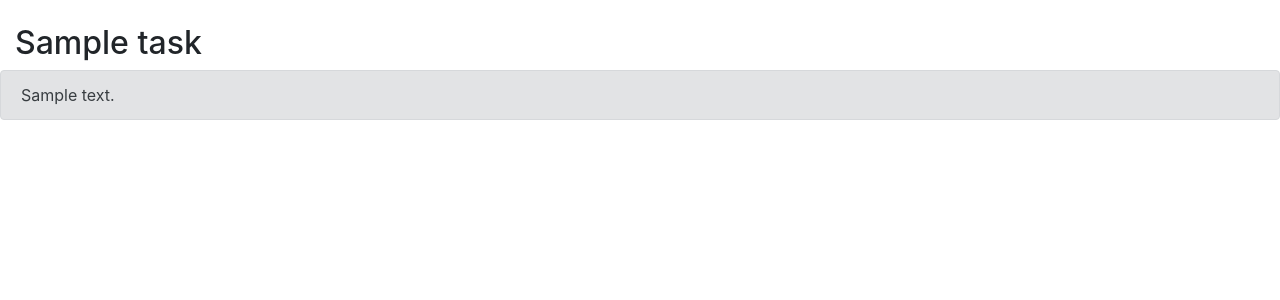
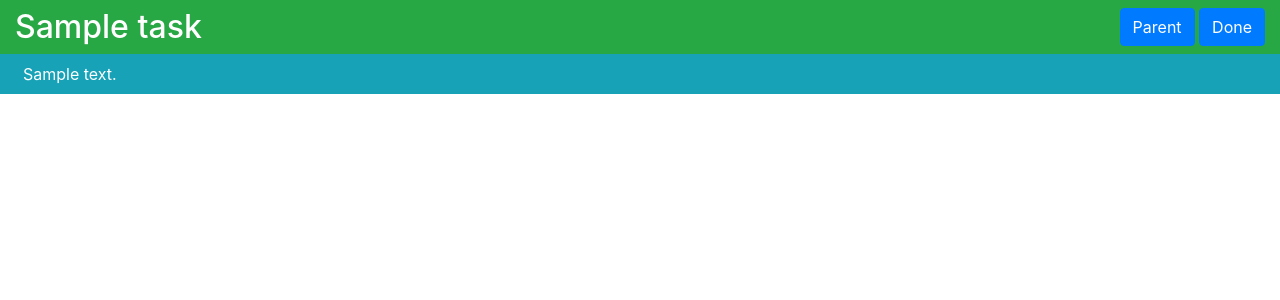
Before and after one commit to Adinetti/TODO-List-site, a Django app: a page that uses tasks/templates/tasks/base.html in a window 1280 px wide. Shown: the part 56-356 px from the top of the page. Run offline with Django 3.2, Linux system fonts and the light colour scheme; a user stored in the database is signed in; tables that the repository leaves empty hold one stand-in row (values such as "Sample post"); some libraries are stand-ins or nearby versions.

Commit message:
Add DoneTask function

```diff
--- a/tasks/models.py
+++ b/tasks/models.py
@@ -20,7 +20,7 @@ class Task(models.Model):
     body = models.TextField()
     tags = models.ManyToManyField(Tag, blank=True)
     parent = models.ForeignKey("self", null=True, blank=True, related_name="children", on_delete=models.CASCADE)
-    is_done = models.BooleanField(default=False)
+    done = models.BooleanField(default=False)
     date_of_creation = models.DateTimeField(auto_now_add=True)
     date_of_ending = models.DateTimeField(null=True, blank=True)
     deadline = models.DateTimeField(null=True, blank=True)
--- a/tasks/templates/tasks/base.html
+++ b/tasks/templates/tasks/base.html
@@ -47,5 +47,6 @@
     {%block content%}
     {%endblock%}
 </body>
-
+{%block javascript%}
+{%endblock%}
 </html>
--- a/tasks/templates/tasks/detail.html
+++ b/tasks/templates/tasks/detail.html
@@ -7,19 +7,77 @@
 
 {%block content%}
 <div class="container-fluid">
-    <br>
-    <div class="row justify-content-center">
-        <div class="col-sm-12 ">
-            <h2>{{main_task.title | capfirst}}</h2>
+    <div class="row pt-2 {%if main_task.done%}bg-success text-white{%endif%}" id="main_task">
+        <div class="col-auto mr-auto">
+            <h2 id="main_task_title">{{main_task.title | capfirst}}</h2>
         </div>
-
+        <div class="col-auto">
+            <a class="btn btn-primary"
+                href="{%if main_task.parent%}{{main_task.parent.get_absolute_url}}{%else%}/{%endif%}"
+                role="button">Parent</a>
+            <button type="button" class="btn btn-primary mr-auto" data-toggle="modal"
+                data-target="#exampleModal">Done</button>
+        </div>
     </div>
-    <div class="row justify-content-center">
-        <div class="col-sm-12 alert alert-secondary">
-            {{main_task.body|truncatewords:3}}
+    <div class="row bg-info text-white p-2">
+        <div class="col-sm-12">
+            {{main_task.body}}
         </div>
     </div>
     <br>
     {%include "tasks/tasksList.html"%}
 </div>
+
+<!-- Modal -->
+<div class="modal fade" id="exampleModal" tabindex="-1" role="dialog" aria-labelledby="exampleModalLabel"
+    aria-hidden="true">
+    <div class="modal-dialog" role="document">
+        <div class="modal-content">
+            <div class="modal-header">
+                <h5 class="modal-title" id="exampleModalLabel">Done this task</h5>
+                <button type="button" class="close" data-dismiss="modal" aria-label="Close">
+                    <span aria-hidden="true">&times;</span>
+                </button>
+            </div>
+            <div class="modal-body">
+                <p>Are you sure done this task?</p>
+            </div>
+            <div class="modal-footer">
+                {% csrf_token %}
+                <button type="button" class="btn btn-secondary" data-dismiss="modal" id="doneTask">Yes</button>
+                <button type="button" class="btn btn-primary" data-dismiss="modal">No</button>
+            </div>
+        </div>
+    </div>
+</div>
 {%endblock%}
+
+{%block javascript%}
+<script>
+    let button = document.getElementById("doneTask");
+    button.onclick = function () {
+        let xhr = new XMLHttpRequest();
+        let csrftoken = document.querySelector("[name=csrfmiddlewaretoken]");
+        data = "slug=" + "{{main_task.slug}}";
+
+        xhr.open("POST", "{%url 'doneTask'%}", true);
+        xhr.setRequestHeader("X-CSRFToken", csrftoken.value);
+        xhr.setRequestHeader('Content-Type', 'application/x-www-form-urlencoded');
+        xhr.send(data);
+
+        xhr.onreadystatechange = function () {
+            if (xhr.readyState != 4) return;
+            if (xhr.status != 200) {
+                alert(xhr.status + ': ' + xhr.statusText);
+            } else {
+                document.getElementById("main_task").setAttribute("class", "row pt-2 bg-success text-white");
+                document.getElementById("main_task_title").innerHTML = "{{main_task.title|capfirst}} (done)";
+                let cards = document.querySelectorAll("[name=task_card]");
+                for(let card of cards){
+                    card.setAttribute("class", "card bg-success text-white mb-3");
+                }
+            }
+        }
+    };
+</script>
+{%endblock%}
--- a/tasks/templates/tasks/tasksList.html
+++ b/tasks/templates/tasks/tasksList.html
@@ -1,12 +1,12 @@
 {%for task in tasks%}
 <div class="row justify-content-center">
         <div class="col-sm-6">
-                <div class="card">
+                <div class="card {%if task.done%}bg-success text-white{%else%}bg-light{%endif%} mb-3" name="task_card">
                         <div class="card-body">
-                                <h4 class="card-title">{{task.title | capfirst}}</h4>
+                                <h4 class="card-title">{{task.title | capfirst}} {%if task.is_done%}(done){%endif%}</h4>
                                 <p class="card-text">{{task.body|truncatewords:3}}</p>
                         </div>
-                        <div class="card-footer bg-transparent border text-right">
+                        <div class="card-footer bg-transparent text-right">
                                 {%for tag in task.tags.all%}
                                 <a href="{{tag.get_absolute_url}}" class="badge badge-secondary mr-1">{{tag.name}}</a>
                                 {%endfor%}
--- a/tasks/urls.py
+++ b/tasks/urls.py
@@ -5,6 +5,7 @@ urlpatterns = [
     path('logout', views.LogoutUser.as_view(), name="logout"),
     path('login', views.LoginUser.as_view(), name="login"),
     path('tag/<slug:tag_slug>', views.Tag.as_view(), name="tag"),
+    path('done_task', views.DoneTask.as_view(), name="doneTask"),
     path('create_task', views.CreateTask.as_view(), name="createTask"),
     path('add_to_task/<slug:task_slug>', views.CreateTask.as_view(), name="addToTask"),
     path('task/<slug:task_slug>', views.TaskDetail.as_view(), name="task"),
--- a/tasks/views.py
+++ b/tasks/views.py
@@ -1,4 +1,4 @@
-from django.shortcuts import render, redirect
+from django.shortcuts import render, redirect, HttpResponse
 from django.contrib.auth import authenticate, login, logout
 from django.views.generic import View
 from django.utils.text import slugify
@@ -105,3 +105,17 @@ class CreateTask(WelcomeView, View):
         )
         task.parent=self.parent
         task.save()
+
+
+class DoneTask(View):
+    def post(self, request):
+        print(request.POST["slug"])
+        task = Task.objects.get(slug=request.POST["slug"])
+
+        for child in task.children.all():
+            child.done = True
+            child.save()
+
+        task.done = True
+        task.save()
+        return HttpResponse("Ok", content_type="application/json")
```
Also changed, not shown: tasks/migrations/0014_auto_20190228_1707.py (added).
